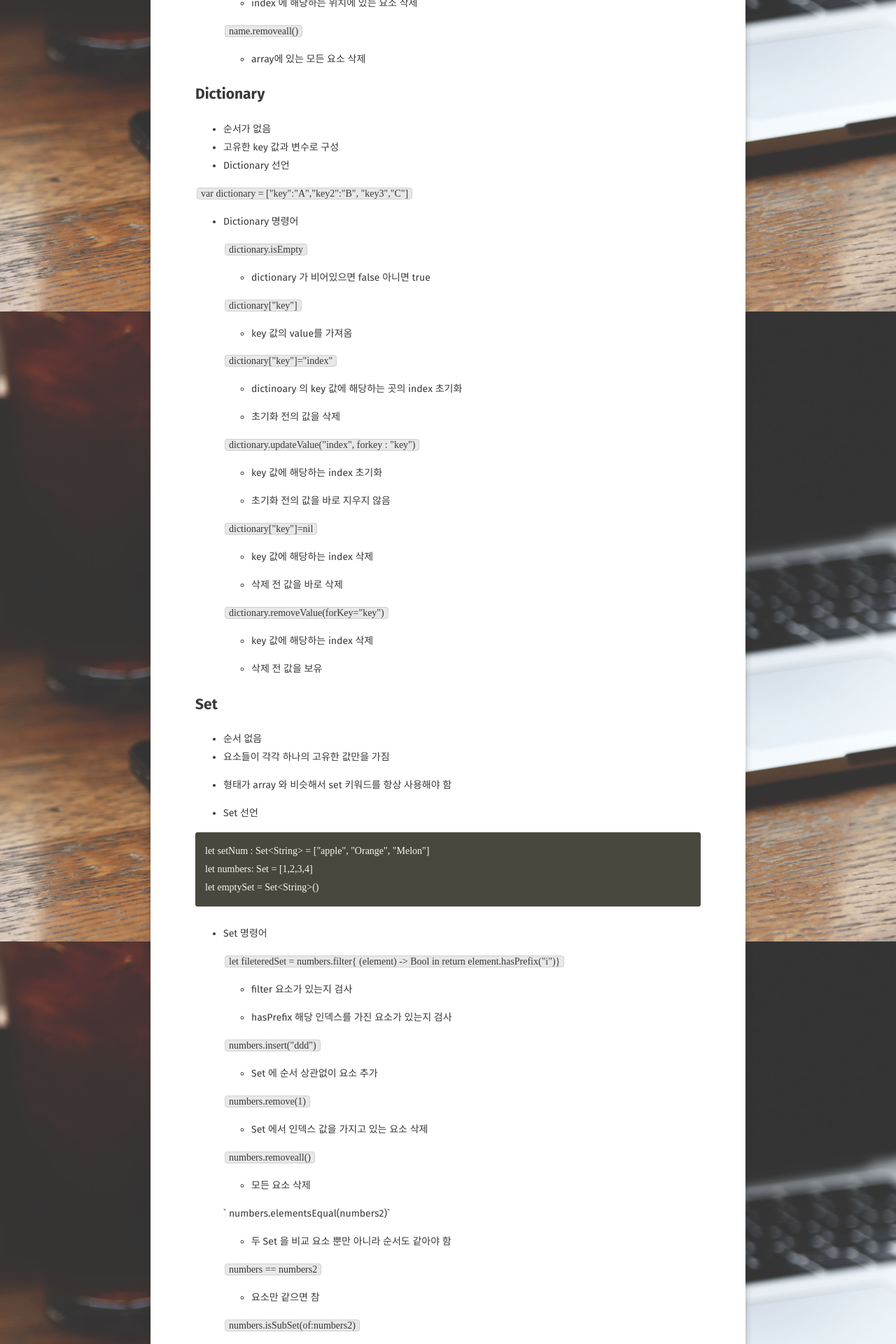
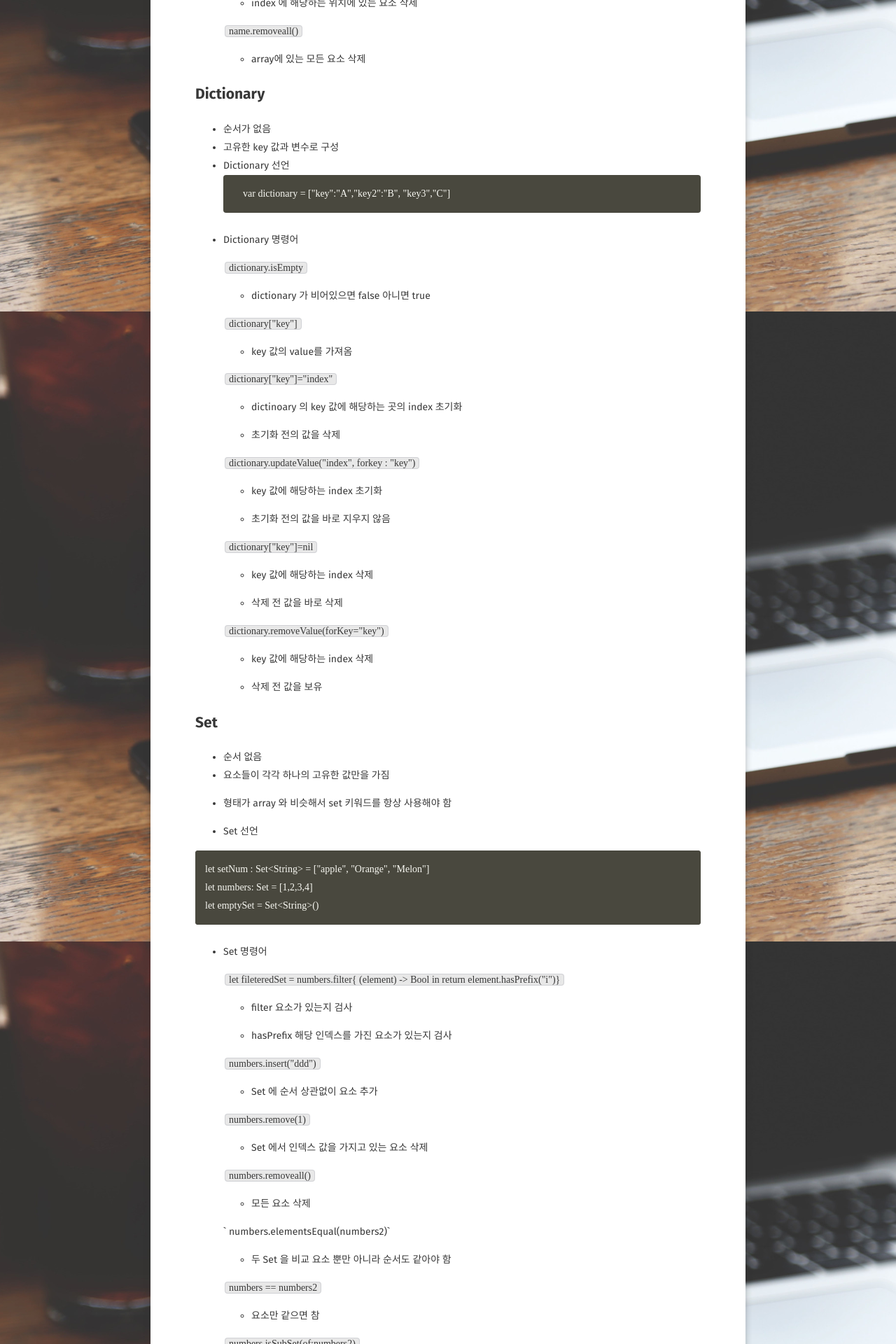
Before and after one commit to Gunwoos/Gunwoos.github.io, a Jekyll site: the page built from _posts/2018-09-08-Swift04.md, in a window 1280 px wide. Shown: the part 1355-3275 px from the top of the page at 70% size. Built offline with Jekyll 4.4.1, drawn with Linux system fonts in a browser that asks for light colours; some web fonts are replaced; comment, search, counter and statistics services are not loaded.

````diff
--- a/_posts/2018-09-08-Swift04.md
+++ b/_posts/2018-09-08-Swift04.md
@@ -62,8 +62,9 @@ comments: true
 - 순서가 없음
 - 고유한 key 값과 변수로 구성
 - Dictionary 선언
-
-`var dictionary = ["key":"A","key2":"B", "key3","C"]`
+	```
+	var dictionary = ["key":"A","key2":"B", "key3","C"]
+	```
 
 - Dictionary 명령어
 
````
